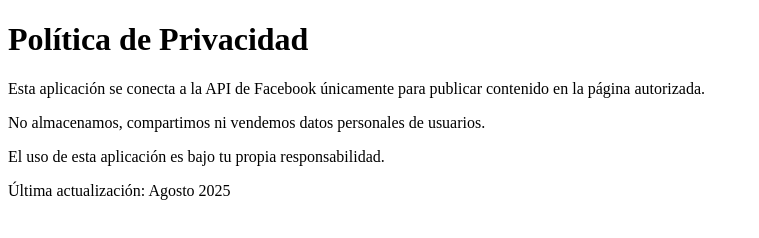
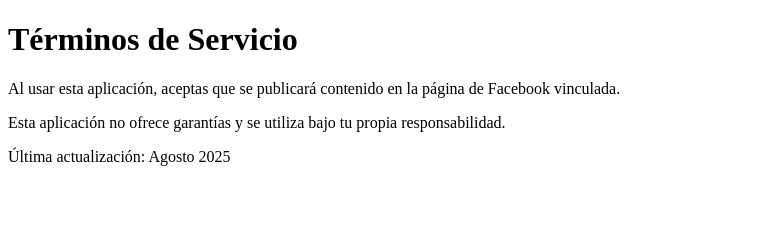
Before and after one commit to tmristher/teminos, a plain HTML site: page index.html in a window 1280 px wide. Shown: the whole page, without its empty margins (0-759 px from the left). Drawn offline with Linux system fonts and the light colour scheme.

Commit message:
Update index.html

```diff
--- a/index.html
+++ b/index.html
@@ -2,13 +2,19 @@
 <html lang="es">
 <head>
   <meta charset="UTF-8">
-  <title>Política de Privacidad - Mi App de Facebook</title>
+  <title>Términos de Servicio - Mi App de Facebook</title>
+
+  <!-- Open Graph Meta Tags -->
+  <meta property="og:title" content="Términos de Servicio - Mi App de Facebook" />
+  <meta property="og:description" content="Lee los términos de servicio de nuestra aplicación para Facebook." />
+  <meta property="og:image" content="https://tmristher.github.io/teminos/foto.png" />
+   <!-- <meta property="og:url" content="https://tuusuario.github.io/facebook-legal/terminos.html" /> -->
+  <meta property="og:type" content="website" />
 </head>
 <body>
-  <h1>Política de Privacidad</h1>
-  <p>Esta aplicación se conecta a la API de Facebook únicamente para publicar contenido en la página autorizada.</p>
-  <p>No almacenamos, compartimos ni vendemos datos personales de usuarios.</p>
-  <p>El uso de esta aplicación es bajo tu propia responsabilidad.</p>
+  <h1>Términos de Servicio</h1>
+  <p>Al usar esta aplicación, aceptas que se publicará contenido en la página de Facebook vinculada.</p>
+  <p>Esta aplicación no ofrece garantías y se utiliza bajo tu propia responsabilidad.</p>
   <p>Última actualización: Agosto 2025</p>
 </body>
 </html>
```
